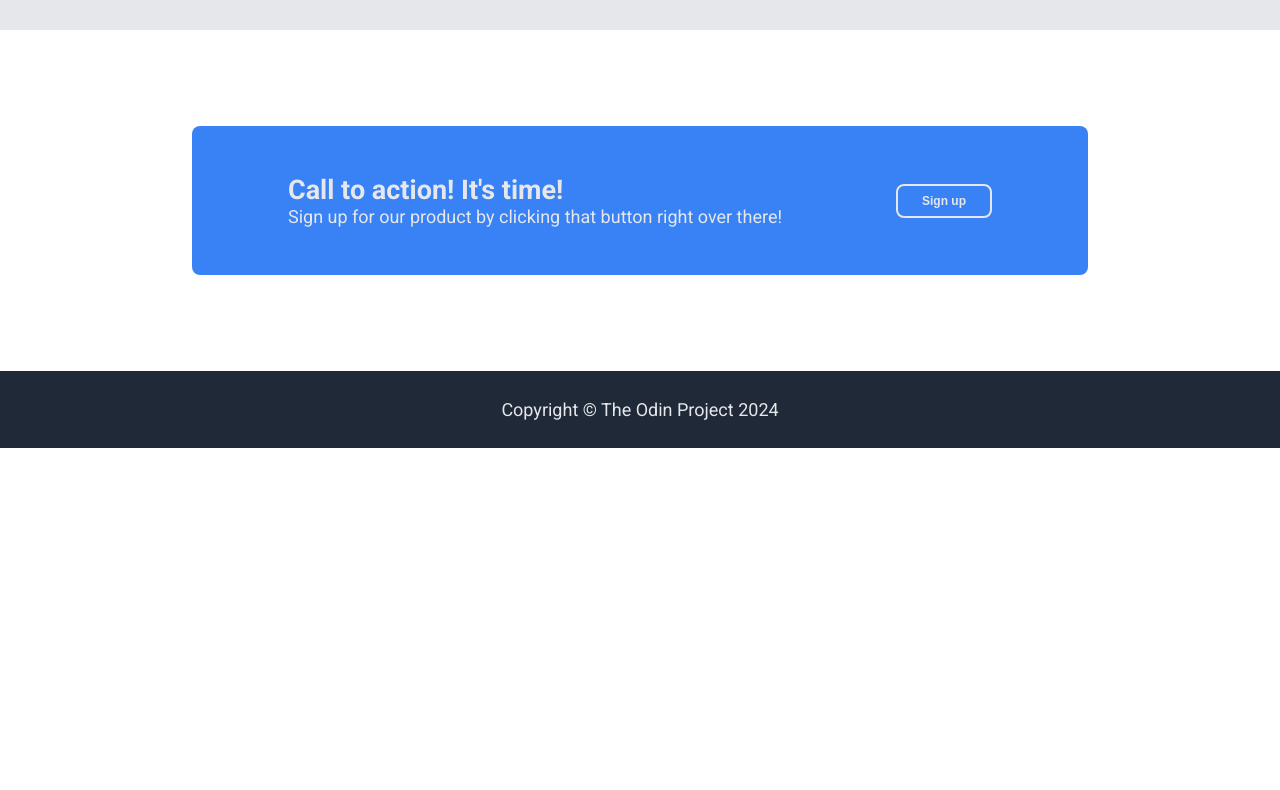
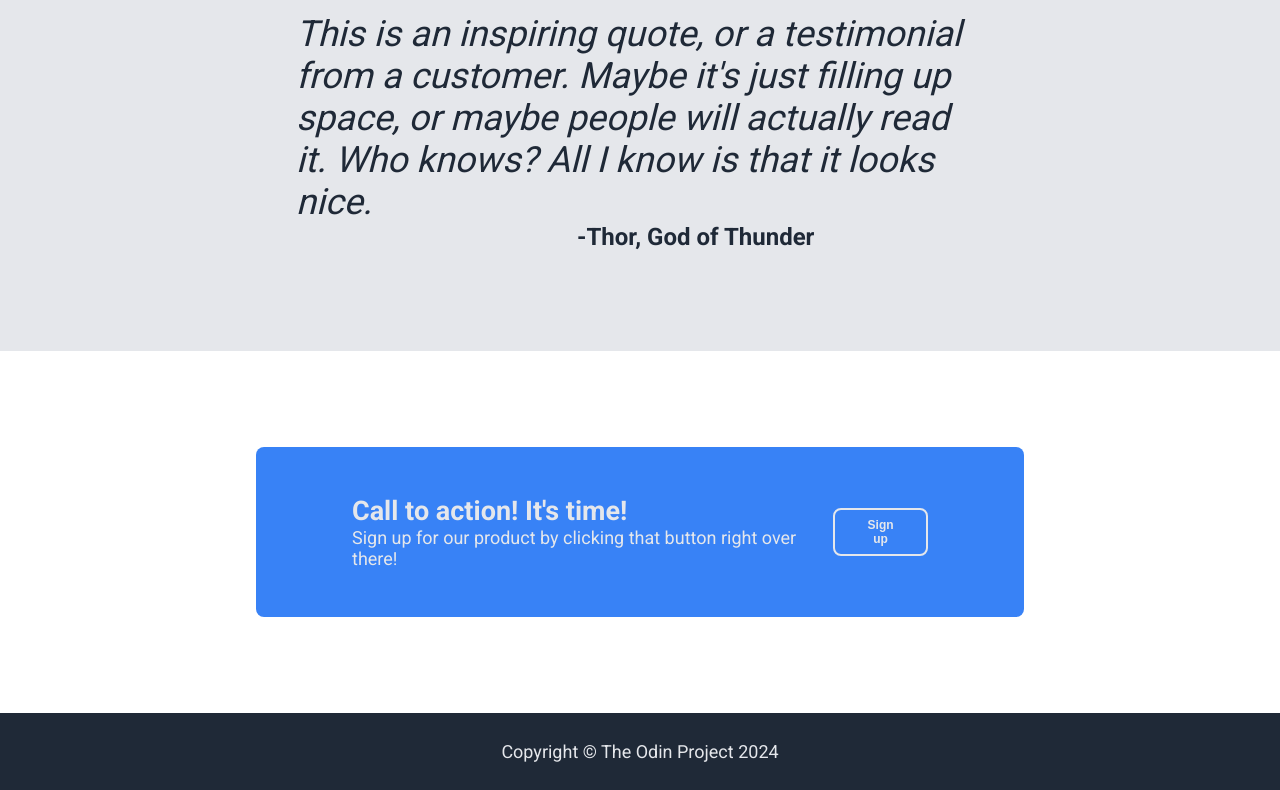
Before and after one commit to kylecannoles/odin-landing-page, a plain HTML site: page index.html in a window 1280 px wide. Shown: the part 1302-2092 px from the top of the page. Before the commit the page ends 1750 px from the top, so only its background shows below. Drawn offline with Linux system fonts and the light colour scheme.

Commit message:
Reduce page stretch at full-screen 1080p

```diff
--- a/index.html
+++ b/index.html
@@ -2,15 +2,15 @@
   <header>
     <meta charset="utf-8">
     <title>Awesome Odin Landing Page</title>
+    <link href="./style.css" rel="stylesheet" />
+  </header>
+  <body>
     <nav>
       <span id="header-logo">Header Logo</span>
       <a href="">header link one</a>
       <a href="">header link two</a>
       <a href="">header link three</a>
     </nav>
-    <link href="./style.css" rel="stylesheet" />
-  </header>
-  <body>
     <section class="hero">
       <span>
         <h1>This website is awesome</h1>
--- a/style.css
+++ b/style.css
@@ -15,8 +15,10 @@ body {
   font-size: 18px;
 }
 
-body section {
-  padding: 0px 15%;
+section,
+nav,
+footer {
+  padding: 0px 20%;
 }
 
 a {
@@ -88,7 +90,7 @@ nav {
   display: flex;
   justify-content: space-around;
   background-color: var(--dark-color);
-  padding: 20px 15% 100px;
+  padding: 20px 20% 100px;
   gap: 30px;
 }
 
@@ -182,5 +184,6 @@ blockquote footer {
   display: flex;
   justify-content: center;
   align-items: center;
-  padding: 28px 0px;
+  padding-top: 28px;
+  padding-bottom: 28px;
 }
```
